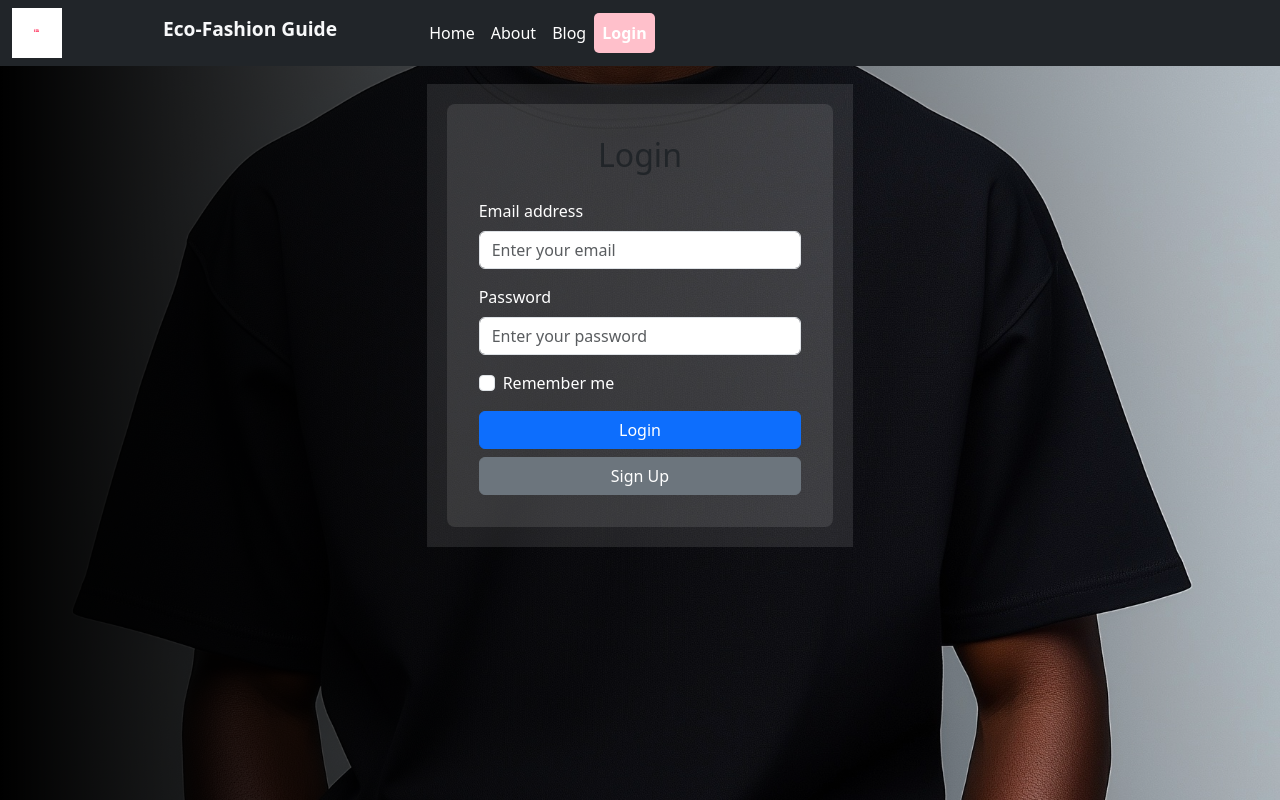
After one commit to Loisyy/eco_fashion_guide, a Flask app: template templates/testlogin.html in a window 1280 px wide. The commit adds this page. Run offline with Flask 3, Linux system fonts and the light colour scheme; the template is opened without the code that fills it, so the values that code supplies are empty; parts of the project's set-up code (start-up, migrations or seed data) failed here and were passed over; some libraries are stand-ins or nearby versions.

Commit message:
login update

```diff
--- a/app.py
+++ b/app.py
@@ -23,9 +23,8 @@ def index():
         user_id = create_user(userdata)
 
          # Redirect to a success page or show a success message
-        return redirect('/dashboard')
-
-    return render_template('index.html')
+        return jsonify({'message': 'Signup successful!', 'showLoginModal': True})
+    return render_template('testlogin.html')
 
 @app.route('/about')
 def about():
--- /dev/null
+++ b/auth/__init__.py
@@ -0,0 +1,4 @@
+from flask import Blueprint
+from . import views
+
+auth = Blueprint('auth', __name__)
--- /dev/null
+++ b/auth/views.py
@@ -0,0 +1,5 @@
+from flask import render_template
+from . import auth
+@auth.route('/login')
+def login():
+ return render_template('auth/login.html')
--- /dev/null
+++ b/static/bootstrap/css/login.css
@@ -0,0 +1,3 @@
+:root {
+    --login-image-url: url('login.jpeg');
+  }
--- a/static/bootstrap/css/styles.css
+++ b/static/bootstrap/css/styles.css
@@ -1,4 +1,5 @@
 @import 'variables.css';
+@import 'login.css';
 
 
 .hero {
@@ -116,3 +117,73 @@
    display: flexbox;
     place-items: center;
 }
+
+.login-container {
+    height: 100vh; /* Full height */
+    display: flex;
+    background-image: var(--login-image-url);
+    top: 0;
+    left: 1;
+    width: 100%;
+    background-size: cover;
+    background-position: center;
+    height: 100%;
+    position: absolute;
+    z-index: -1;
+}
+
+/* Image styling
+.login-image {
+    top: 0;
+    left: 0;
+    width: 100%;
+    background-image: var(--login-image-url);
+    background-size: cover;
+    background-position: center;
+    height: 100%;
+    position: absolute;
+    z-index: -1;
+}*/
+
+/* Image fade effect */
+.image-overlay {
+    position: absolute;
+    top: 0;
+    bottom: 0;
+    left: 0;
+    right: 0;
+    background: linear-gradient(to right, black 0%, transparent 100%);
+}
+
+/* Form styling */
+.form-container {
+    background-color: rgba(255, 255, 255, 0.1); /* Semi-transparent background */
+    padding: 2rem;
+    border-radius: 8px;
+    max-width: 400px;
+}
+
+.form-label, .form-check-label {
+    color: #fff;
+}
+.login-form{
+    position: relative;
+    z-index: 1;
+    padding: 20px;
+    background-color: rgba(255, 255, 255, 0.1);
+}
+
+.eye-icon {
+    position: absolute;
+    right: 10px;
+    top: 50%;
+    transform: translateY(-50%);
+    cursor: pointer;
+  }
+
+  .eye-icon::before {
+    content: "\f06e"; /* Font Awesome eye icon */
+    font-family: FontAwesome;
+    font-size: 16px;
+    color: #ccc;
+  }
--- a/static/bootstrap/css/variables.css
+++ b/static/bootstrap/css/variables.css
@@ -1,3 +1,3 @@
 :root {
-    --image-url: url('coloreedgirl.png');
+    --image-url: url('solanda.png');
   }
--- a/static/js/scripts.js
+++ b/static/js/scripts.js
@@ -16,9 +16,6 @@ document.addEventListener('DOMContentLoaded', function() {
       const password = document.getElementById('password').value;
       const phone = document.getElementById('phone').value;
 
-
-      //Hash the password
-      hashed_password = generate_password_hash(password)
 
       // Create a JSON object with the form field values
       const userData = {
@@ -39,7 +36,6 @@ document.addEventListener('DOMContentLoaded', function() {
           .then(response => {
             if (response.ok) {
               alert('Signup successful!');
-              window.location.href = '/dashboard'; // Manually navigate to the dashboard page
             } else {
               alert('Signup failed!');
             }
@@ -52,3 +48,67 @@ document.addEventListener('DOMContentLoaded', function() {
       });
   }
 });
+
+/* Login form Submission */
+document.addEventListener('DOMContentLoaded', function() {
+  const logformElement = document.getElementById('loginform');
+  const loginButton = document.getElementById('login-btn');
+
+  // Ensure that the login button exists
+  if (loginButton && logformElement) {
+      // Add event listener to the signup button
+      loginButton.addEventListener('click', function(event) {
+          console.log("Login button button clicked");  // Debugging to confirm the click event is working
+
+          // Prevent default form submission behavior
+          event.preventDefault();
+      // Get the form field values using their IDs
+      const email = document.getElementById('email').value;
+      const password = document.getElementById('password').value;
+
+
+      // Create a JSON object with the form field values
+      const logData = {
+        'Email': email,
+        'Password': password
+      };
+          // Send the form data to the Flask server using fetch
+          fetch('/', {
+              method: 'POST',
+              body: JSON.stringify(logData), // Send JSON object as string
+              headers: {
+                "Content-type": 'application/json'
+              },
+              redirect: 'follow'
+          })
+          .then(response => {
+            if (response.ok) {
+              alert('Login successful!');
+              window.location.href = '/dashboard'; // Manually navigate to the dashboard page
+            } else {
+              alert('Login failed!');
+            }
+          })
+          .catch(error => {
+              // Handle any errors
+              console.error("Error:", error);
+              alert('Login failed!');
+          });
+      });
+  }
+});
+
+
+/* eye toggler */
+function togglePasswordVisibility() {
+  const passwordInput = document.getElementById('logpass');
+  const eyeIcon = document.querySelector('.eye-icon');
+
+  if (passwordInput.type === 'password') {
+    passwordInput.type = 'text';
+    eyeIcon.classList.add('active');
+  } else {
+    passwordInput.type = 'password';
+    eyeIcon.classList.remove('active');
+  }
+}
--- /dev/null
+++ b/templates/testlogin.html
@@ -0,0 +1,91 @@
+<!DOCTYPE html>
+<html lang="en">
+<head>
+    <meta charset="UTF-8">
+    <meta name="viewport" content="width=device-width, initial-scale=1.0">
+    <title>Eco Fashion</title>
+    <style type="text/css">
+        *
+        {
+            margin: 0px;
+            padding: 0px;
+        }
+    </style>
+    <!-- Bootstrap CSS -->
+    <link rel="stylesheet" href="{{ url_for('static', filename='bootstrap/css/bootstrap.min.css') }}">
+    <link rel="stylesheet" href="{{ url_for('static', filename='bootstrap/css/styles.css') }}">
+</head>
+<body>
+    <nav class="navbar navbar-expand-lg navbar-light bg-dark">
+        <div class="container-fluid">
+            <div class="row">
+                <div class="col-md-2">
+                    <a class="navbar-brand" href="#">
+                        <img src="{{ url_for('static', filename='images/logo.png') }}" alt="Logo" width="50" height="50">
+                    </a>
+                </div>
+                <div class="col-md-7 text-center">
+                    <h1 class="navbar-text text-light fw-bold">Eco-Fashion Guide</h1>
+                </div>
+                <div class="col-md-3 text-end">
+            <button class="navbar-toggler" type="button" data-bs-toggle="collapse" data-bs-target="#navbarSupportedContent" aria-controls="navbarSupportedContent" aria-expanded="false" aria-label="Toggle navigation">
+                <span class="navbar-toggler-icon"></span>
+            </button>
+            <div class="collapse navbar-collapse" id="navbarSupportedContent">
+                <ul class="navbar-nav me-auto mb-2 mb-lg-0 navbar-nav-scroll">
+                    <li class="nav-item">
+                        <a class="nav-link" aria-current="page" href="#">Home</a>
+                    </li>
+                    <li class="nav-item">
+                        <a class="nav-link" href="#">About</a>
+                    </li>
+                    <li class="nav-item">
+                        <a class="nav-link" href="#">Blog</a>
+                    </li>
+                    <li class="nav-item">
+                        <a class="nav-link" href="#">Login</a>
+                    </li>
+                </ul>
+                </div>
+            </div>
+        </div>
+    </nav>
+    <div class="container-fluid">
+        <div class="row login-container">
+            <!-- Login Form Column (4 columns) -->
+            <div class="col-md-4 offset-md-4 login-form">
+                <div class="form-container">
+                    <h2 class="text-center mb-4">Login</h2>
+                    <form>
+                        <div class="mb-3">
+                            <label for="email" class="form-label">Email address</label>
+                            <input type="email" class="form-control" id="logmail" placeholder="Enter your email">
+                        </div>
+                        <div class="mb-3">
+                            <label for="password" class="form-label">Password</label>
+                            <input type="password" class="form-control" id="logpass" placeholder="Enter your password">
+                            <span class="eye-icon" onclick="togglePasswordVisibility()"></span>
+                        </div>
+                        <div class="form-check mb-3">
+                            <input type="checkbox" class="form-check-input" id="remember">
+                            <label class="form-check-label" for="remember">Remember me</label>
+                        </div>
+                        <div class="d-grid gap-2">
+                            <button type="submit" class="btn btn-primary">Login</button>
+                            <button type="button" class="btn btn-secondary">Sign Up</button>
+                        </div>
+                    </form>
+                </div>
+            </div>
+             <!-- Image Column (12 columns) -->
+             <div class="col-md-12 login-image">
+                <div class="image-overlay"></div> <!-- Fading effect -->
+            </div>
+
+        </div>
+    </div>
+    <!-- Bootstrap JS and dependencies -->
+    <script src="{{ url_for('static', filename='bootstrap/js/bootstrap.min.js') }}"></script>
+    <script src="{{ url_for('static', filename='js/scripts.js') }}"></script>
+</body>
+</html>
```
Also changed, not shown: auth/login.html (added, +57 -0 lines), static/js/new_rough.js (added, +85 -0 lines), templates/index.html (+31 -0 lines), static/bootstrap/css/login.jpeg (added), static/bootstrap/css/solanda.png (added), static/images/loginimage.jpeg (added), static/images/logo.png (added).
